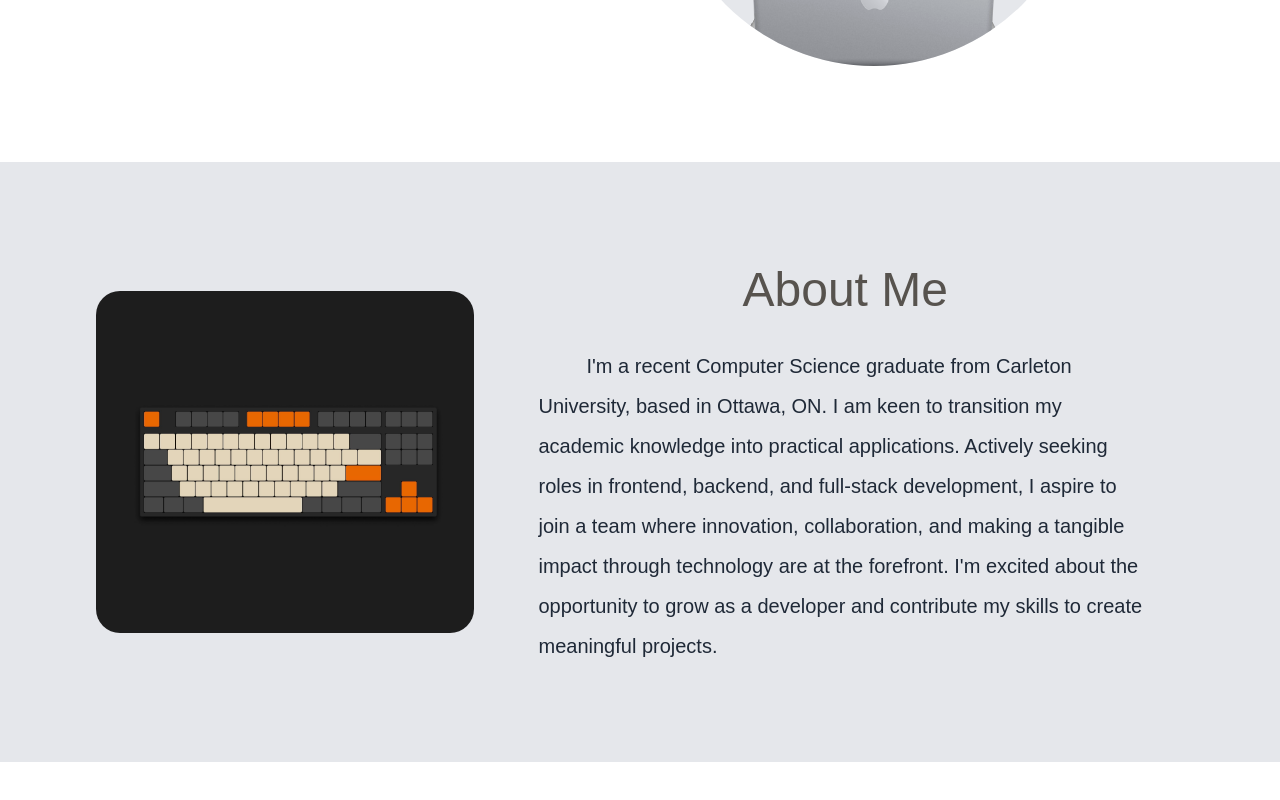
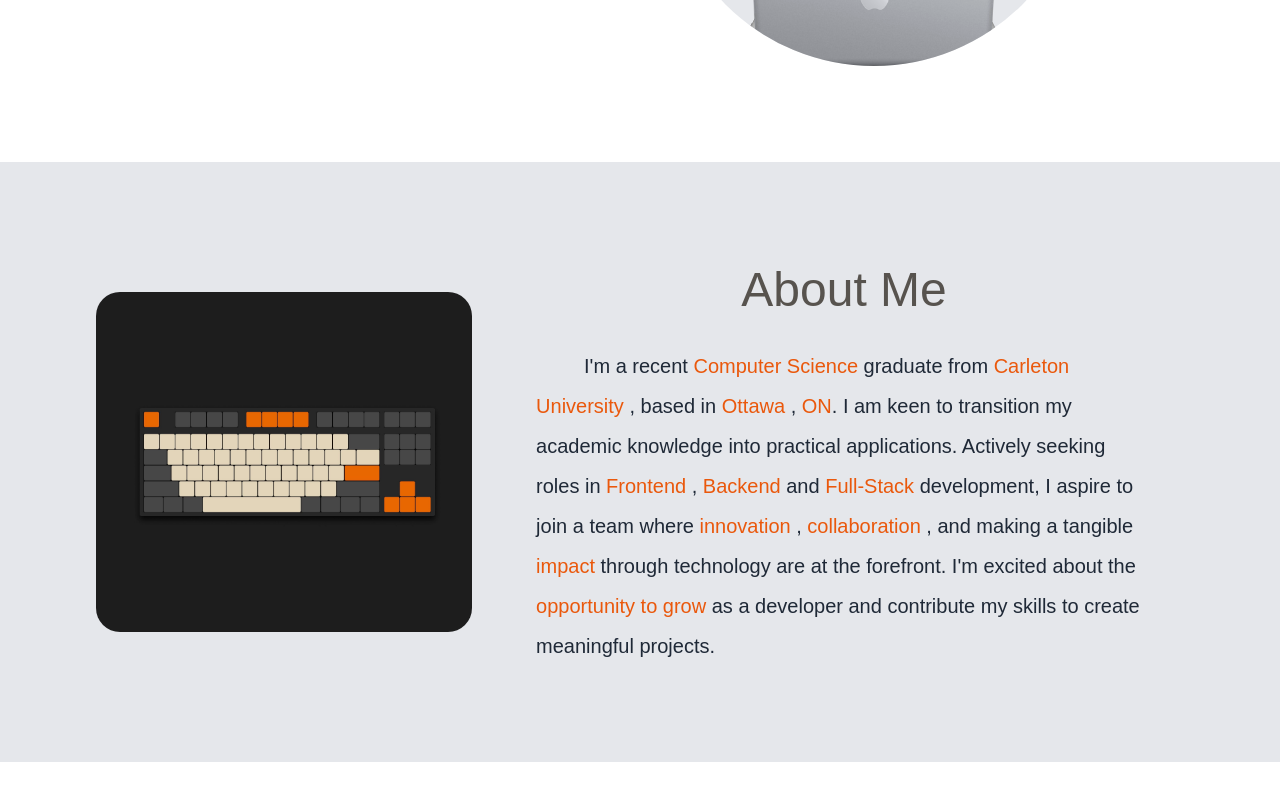
Before and after one commit to danialross/Portfolio, a React (Create React App) app in the folder frontend/: page / in a window 1280 px wide. Shown: the part 530-1330 px from the top of the page. Built offline with nearby package versions, Linux system fonts and the light colour scheme.

Commit message:
add color to about us text

```diff
--- a/frontend/src/components/AboutMe.js
+++ b/frontend/src/components/AboutMe.js
@@ -15,14 +15,27 @@ function AboutMe() {
           <div className="flex justify-center text-3xl lg:text-5xl pt-8 pb-6 lg:px-8 md:pb-8 lg:pt-2 text-darkTone">
             About Me
           </div>
-          <div className="text-midTone text-md sm:text-xl sm:px-8 leading-8 sm:leading-10 indent-12 ">
-            I'm a recent Computer Science graduate from Carleton University,
-            based in Ottawa, ON. I am keen to transition my academic knowledge
-            into practical applications. Actively seeking roles in frontend,
-            backend, and full-stack development, I aspire to join a team where
-            innovation, collaboration, and making a tangible impact through
-            technology are at the forefront. I'm excited about the opportunity
-            to grow as a developer and contribute my skills to create meaningful
+          <div className="text-midTone text-md sm:text-xl sm:px-8 leading-8 sm:leading-10 indent-12">
+            I'm a recent
+            <span className="text-keyboardTone"> Computer Science </span>
+            graduate from
+            <span className="text-keyboardTone"> Carleton University </span>,
+            based in
+            <span className="text-keyboardTone"> Ottawa </span>,
+            <span className="text-keyboardTone"> ON</span>. I am keen to
+            transition my academic knowledge into practical applications.
+            Actively seeking roles in
+            <span className="text-keyboardTone"> Frontend </span>,
+            <span className="text-keyboardTone"> Backend </span>and
+            <span className="text-keyboardTone"> Full-Stack </span>
+            development, I aspire to join a team where
+            <span className="text-keyboardTone"> innovation </span>,
+            <span className="text-keyboardTone"> collaboration </span>, and
+            making a tangible
+            <span className="text-keyboardTone"> impact </span>
+            through technology are at the forefront. I'm excited about the
+            <span className="text-keyboardTone"> opportunity to grow </span>
+            as a developer and contribute my skills to create meaningful
             projects.
           </div>
         </div>
--- a/frontend/tailwind.config.js
+++ b/frontend/tailwind.config.js
@@ -11,6 +11,7 @@ module.exports = {
         hoverDarkTone: "#a8a29e",
         lightTone: "#e5e7eb",
         midTone: "#1f2937",
+        keyboardTone: "#ea580c",
       },
     },
   },
```
Also changed, not shown: 1 other file (tests, documents, lock files or other folders).
